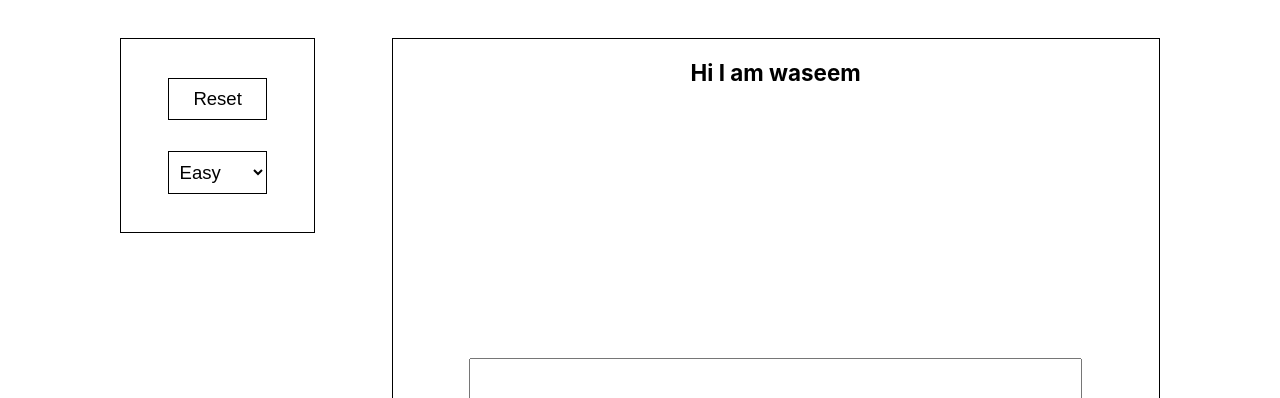
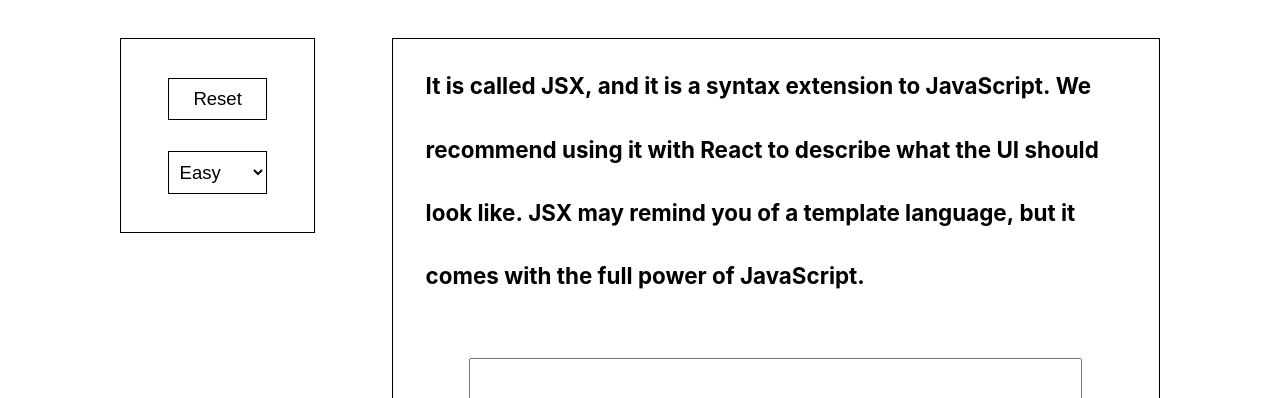
Before and after one commit to waseemhathot/GravityTyping_2.0, a React (Create React App) app: page / in a window 1280 px wide. Shown: the top 398 px of the page. Built offline with nearby package versions, Linux system fonts and the light colour scheme.

Commit message:
added more changes

```diff
--- a/src/App.css
+++ b/src/App.css
@@ -140,7 +140,6 @@
   width: 80%;
   padding: calc(0.5em + 0.2em);
   outline: none;
-  text-align: center;
   font-size: calc(1.3em + 0.2em);
   box-sizing: border-box;
 }
@@ -148,10 +147,14 @@
 /* GameSmartText */
 
 .game-smart-text {
-  width: 60%;
-  text-align: center;
+  /* text-align: center; */
   font-size: calc(1.2em + 0.2em);
   font-weight: bold;
+  display: flex;
+  flex-direction: row;
+  justify-content: flex-start;
+  flex-wrap: wrap;
+  padding: calc(0.5em + 0.2vmax);
 }
 
 .progress-color {
--- a/src/components/Game.jsx
+++ b/src/components/Game.jsx
@@ -6,7 +6,7 @@ import GameInput from './GameInput';
 
 export default class Game extends React.Component {
 
-    gameText = 'Hi I am waseem'
+    gameText = 'It is called JSX, and it is a syntax extension to JavaScript. We recommend using it with React to describe what the UI should look like. JSX may remind you of a template language, but it comes with the full power of JavaScript.';
     gameTextWords = this.gameText.split(' ');
 
     constructor(props) {
@@ -61,15 +61,6 @@ export default class Game extends React.Component {
                     currInput: '',
                     currWordPos: this.state.currWordPos + 1,
                 });
-
-                if (this.state.currWordPos === this.gameTextWords.length - 1) {
-                    this.setState({
-                        playerPosInWord: 0,
-                        currInput: '',
-                        currWordPos: 0,
-                    })
-                }
-
             }
         }
         else {
@@ -88,6 +79,18 @@ export default class Game extends React.Component {
                         playerPosInWord: this.state.playerPosInWord + 1,
                         currInput: newInput,
                     });
+
+                    const lastWordIndex = this.gameTextWords.length - 1;
+                    const lastCharInWordIndex = this.gameTextWords[this.state.currWordPos].length - 1;
+                    if (this.state.currWordPos === lastWordIndex && this.state.playerPosInWord === lastCharInWordIndex) {
+
+                        e.target.value = '';
+                        this.setState({
+                            playerPosInWord: 0,
+                            currInput: '',
+                            currWordPos: 0,
+                        })
+                    }
                 }
             }
         }
```
